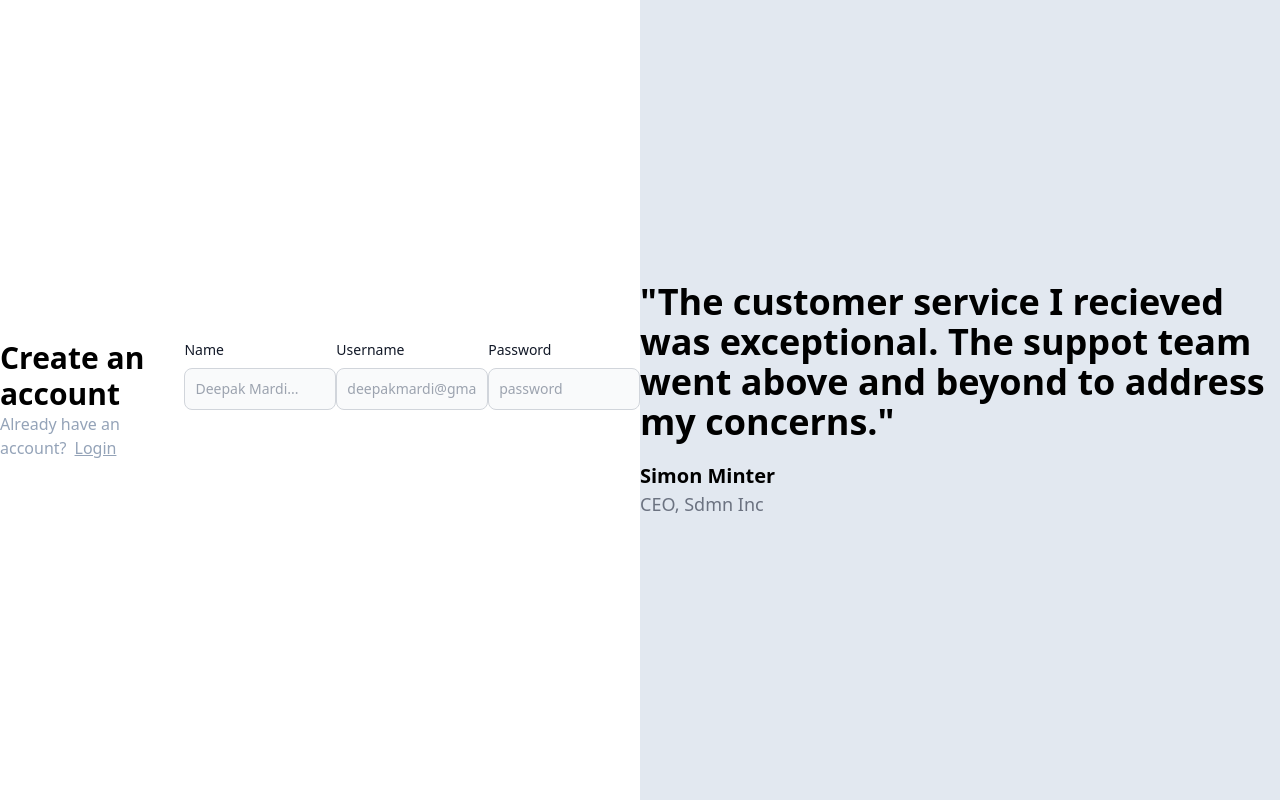
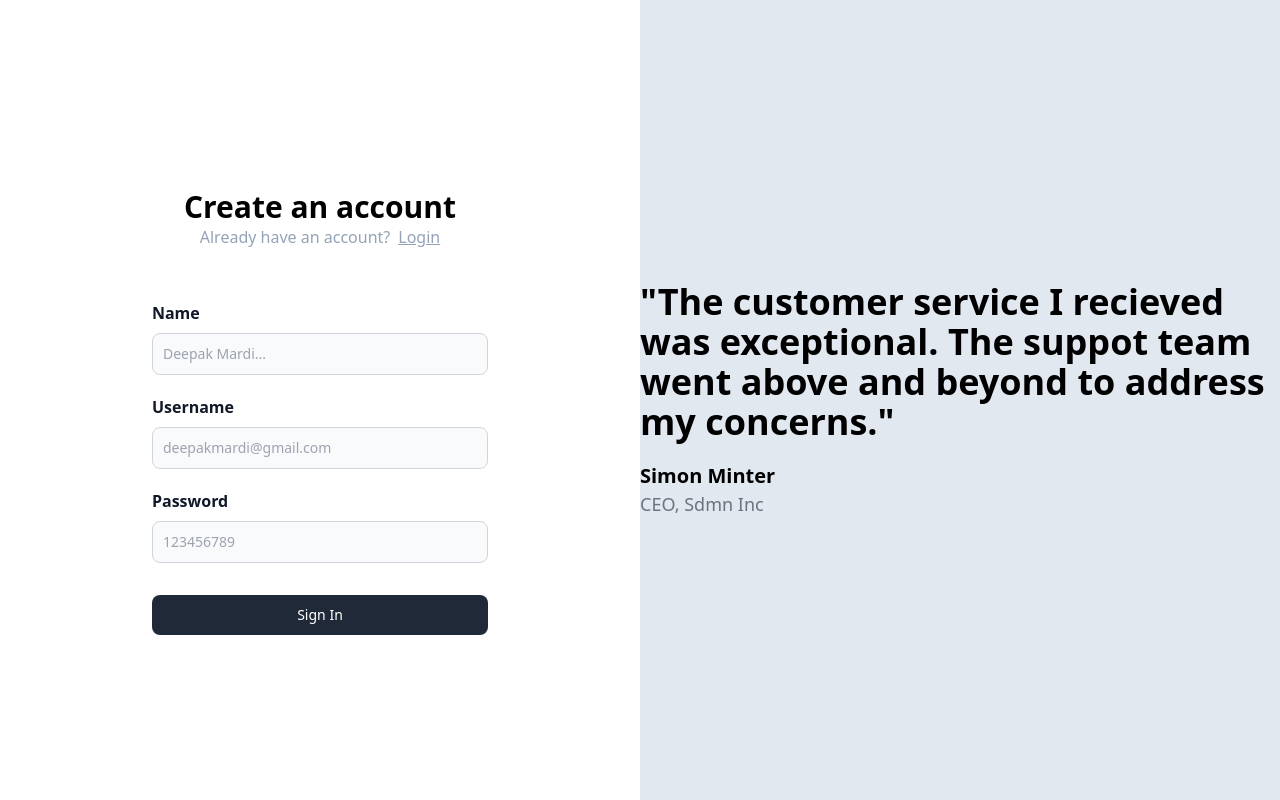
Before and after one commit to deepakmardii/medium, a React (Vite) app in the folder frontend/: page /signup in a window 1280 px wide. Built offline with nearby package versions, Linux system fonts and the light colour scheme.

Commit message:
signup screen

```diff
--- a/frontend/src/components/Auth.tsx
+++ b/frontend/src/components/Auth.tsx
@@ -12,6 +12,7 @@
     <div className="h-screen flex justify-center flex-col">
       <div className="flex justify-center">
         <div>
+          <div className="p-8 text-center">
             <div className="text-3xl font-extrabold">Create an account</div>
             <div className="text-slate-400">
               Already have an account?
@@ -20,8 +21,8 @@
               </Link>
             </div>
           </div>
+          <div>
             <LabelInput
-          type="text"
               label="Name"
               placeholder="Deepak Mardi..."
               onChange={(e) => {
@@ -29,7 +30,6 @@
               }}
             />
             <LabelInput
-          type="text"
               label="Username"
               placeholder="deepakmardi@gmail.com"
               onChange={(e) => {
@@ -39,11 +39,19 @@
             <LabelInput
               type="password"
               label="Password"
-          placeholder="password"
+              placeholder="123456789"
               onChange={(e) => {
                 setPostInputs((c) => ({ ...c, password: e.target.value }));
               }}
             />
+            <button
+              type="button"
+              className="mt-8 w-full text-white bg-gray-800 hover:bg-gray-900 focus:outline-none focus:ring-4 focus:ring-gray-300 font-medium rounded-lg text-sm px-5 py-2.5 me-2 mb-2 dark:bg-gray-800 dark:hover:bg-gray-700 dark:focus:ring-gray-700 dark:border-gray-700"
+            >
+              {type === "signup" ? "Sign Up" : "Sign In"}
+            </button>
+          </div>
+        </div>
       </div>
     </div>
   );
@@ -55,20 +63,18 @@
   label: string;
   placeholder: string;
   onChange: (e: ChangeEvent<HTMLInputElement>) => void;
-  type: string;
+  type?: string;
 }
 
 function LabelInput({ label, placeholder, onChange, type }: LabelInputType) {
   return (
     <div>
-      <label className="block mb-2 text-sm font-medium text-gray-900 dark:text-white">
-        {label}
-      </label>
+      <label className="block mb-2 font-bold text-gray-900 pt-5">{label}</label>
       <input
         onChange={onChange}
         type={type || "text"}
         id="first_name"
-        className="bg-gray-50 border border-gray-300 text-gray-900 text-sm rounded-lg focus:ring-blue-500 focus:border-blue-500 block w-full p-2.5 dark:bg-gray-700 dark:border-gray-600 dark:placeholder-gray-400 dark:text-white dark:focus:ring-blue-500 dark:focus:border-blue-500"
+        className="bg-gray-50 border border-gray-300 text-gray-900 text-sm rounded-lg focus:ring-blue-500 focus:border-blue-500 block w-full p-2.5 "
         placeholder={placeholder}
         required
       />
```
Lines whose indentation alone changed are shown as unchanged.
